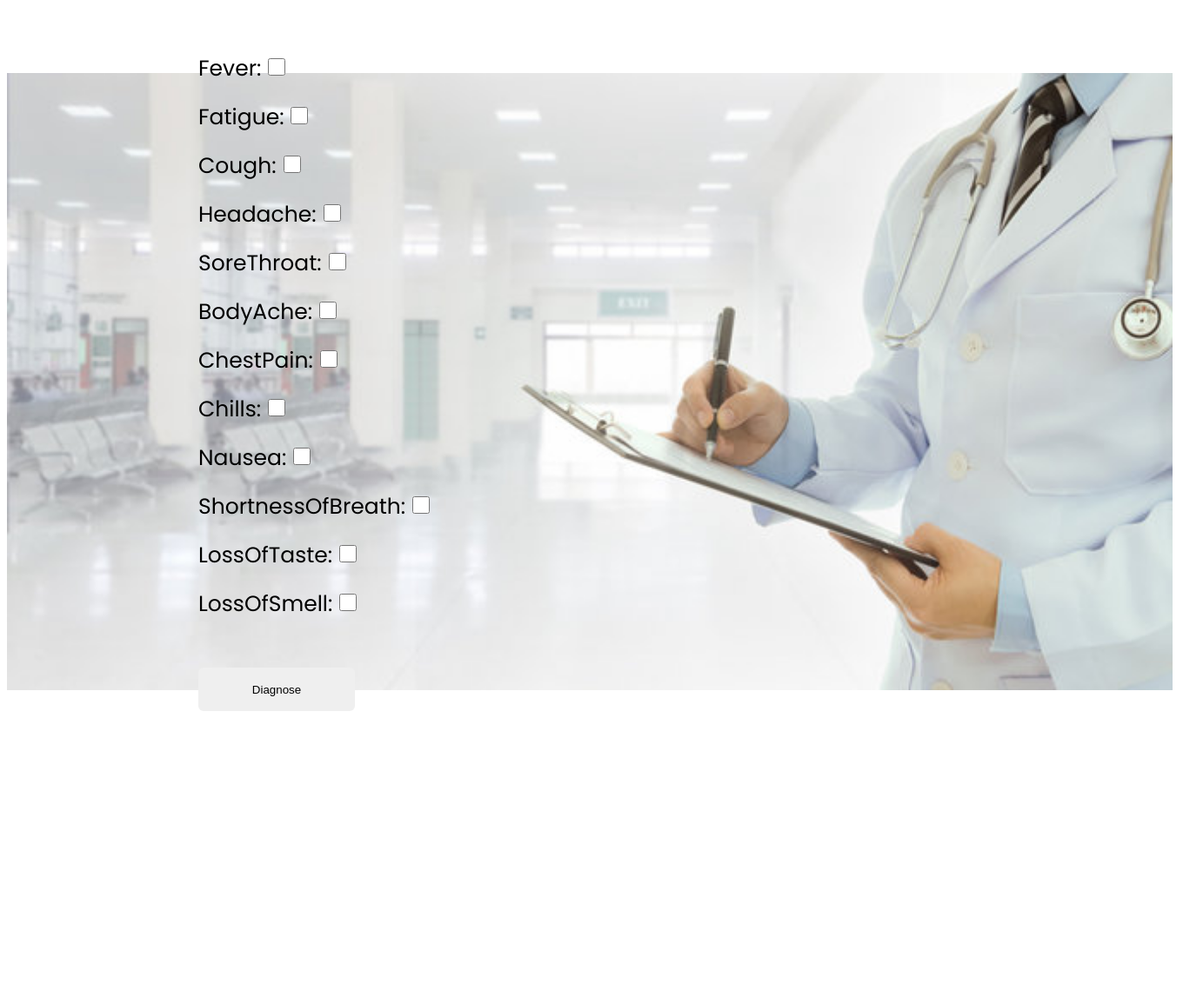
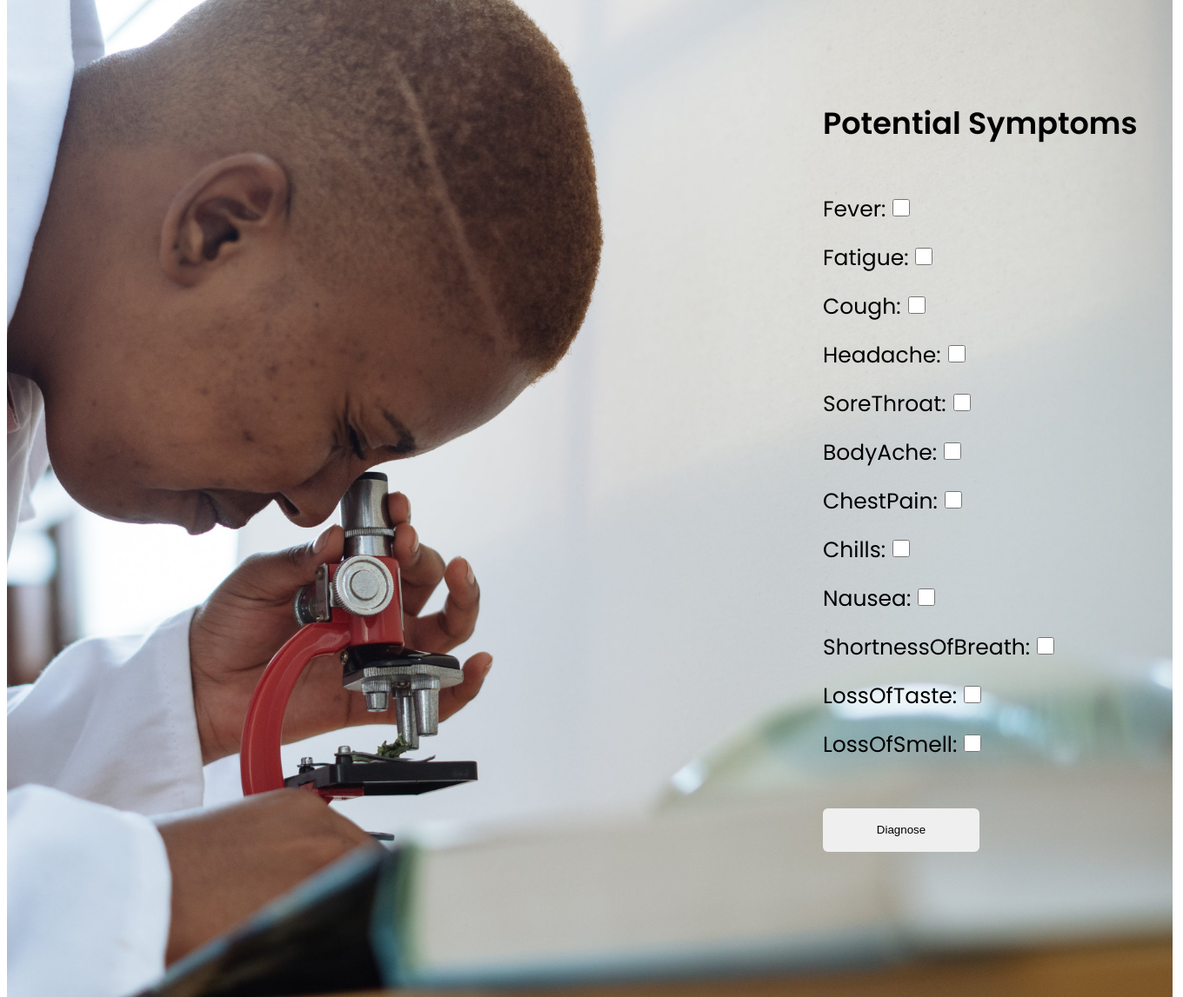
Before and after one commit to ramilvl/HealthCare_Diagnosis_AI, a Flask app: page / in a window 1360 px wide. Shown: the part 709-1856 px from the top of the page at 87% size. Before the commit the page ends 1527 px from the top, so only its background shows below. Run offline with Flask 3, Linux system fonts and the light colour scheme; some libraries are stand-ins or nearby versions.

Commit message:
CSS file has been changed

```diff
--- a/static/index.css
+++ b/static/index.css
@@ -56,7 +56,7 @@ form label{
 }
 
 form{
-    margin-left: 220px;
+    margin-left: 70%;
 }
 
 .checkboxx{
--- a/static/typhgraph.css
+++ b/static/typhgraph.css
@@ -2,6 +2,9 @@
     font-size: 18px;
 }
 
+.text-size-35px{
+    font-size: 35px;
+}
 .text-size-20px{
     font-size: 40px;
 }
--- a/templates/index.html
+++ b/templates/index.html
@@ -26,11 +26,12 @@
             <source src="../static/videoo.mp4" type="video/mp4">
         </video>
     </main>
-    <br><br>
+    <br><br><br><br><br><br><br><br>
 
     <main class="main-2">
-        <img class="img" src="../static/main-2.jpg" alt="">
+        <img style="height: 150vh;" class="img" src="../static/photo-3.jpg" alt="">
         <form action="/diagnose" method="post">
+            <span class="text-size-35px font-poppins font-600">Potential Symptoms</span><br><br><br><br>
             {% for symptom in symptoms %}
             <label class="font-poppins" for="{{ symptom }}">{{ symptom }}:</label>
             <input class="checkboxx" type="checkbox" name="symptoms" value="{{ symptom }}">
```
Also changed, not shown: static/photo-3.jpg (added).
